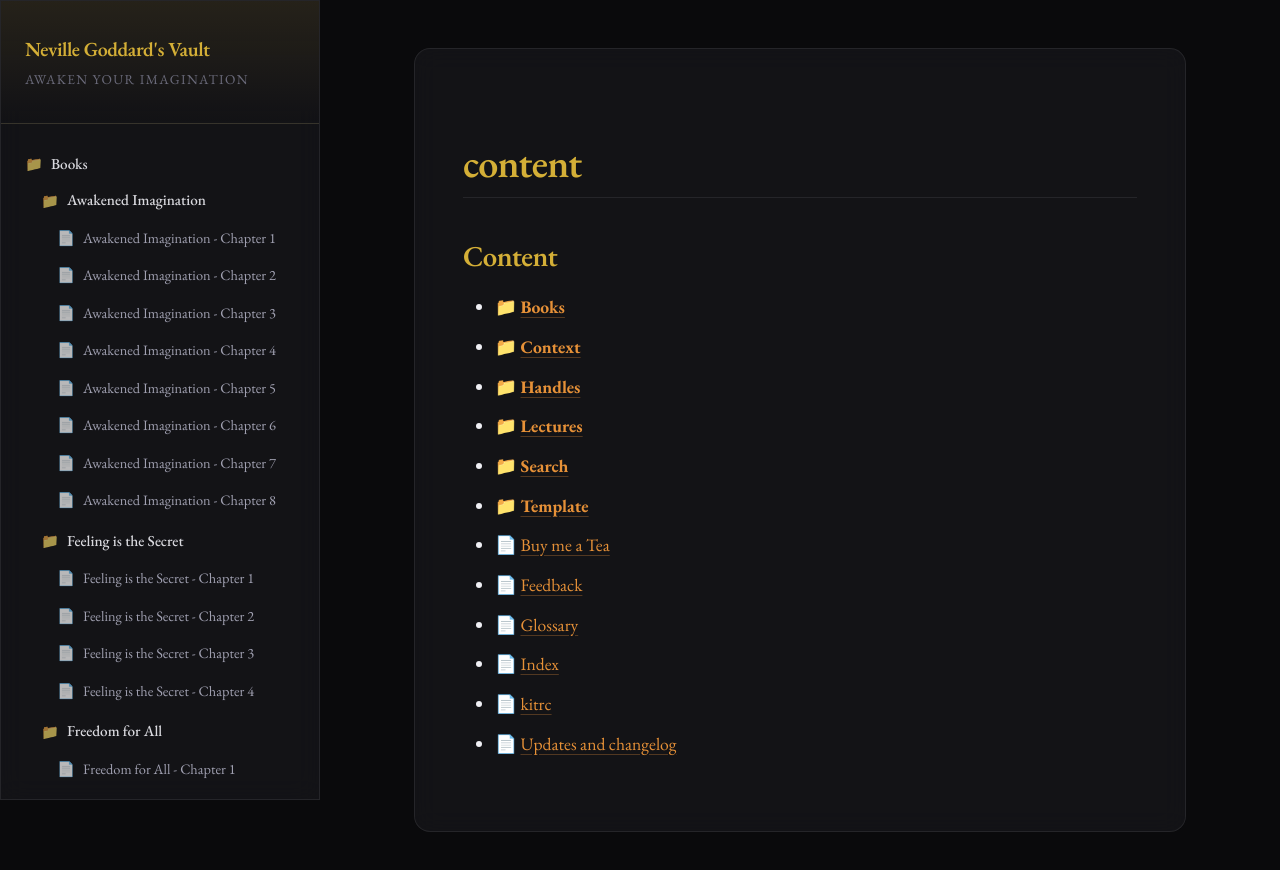
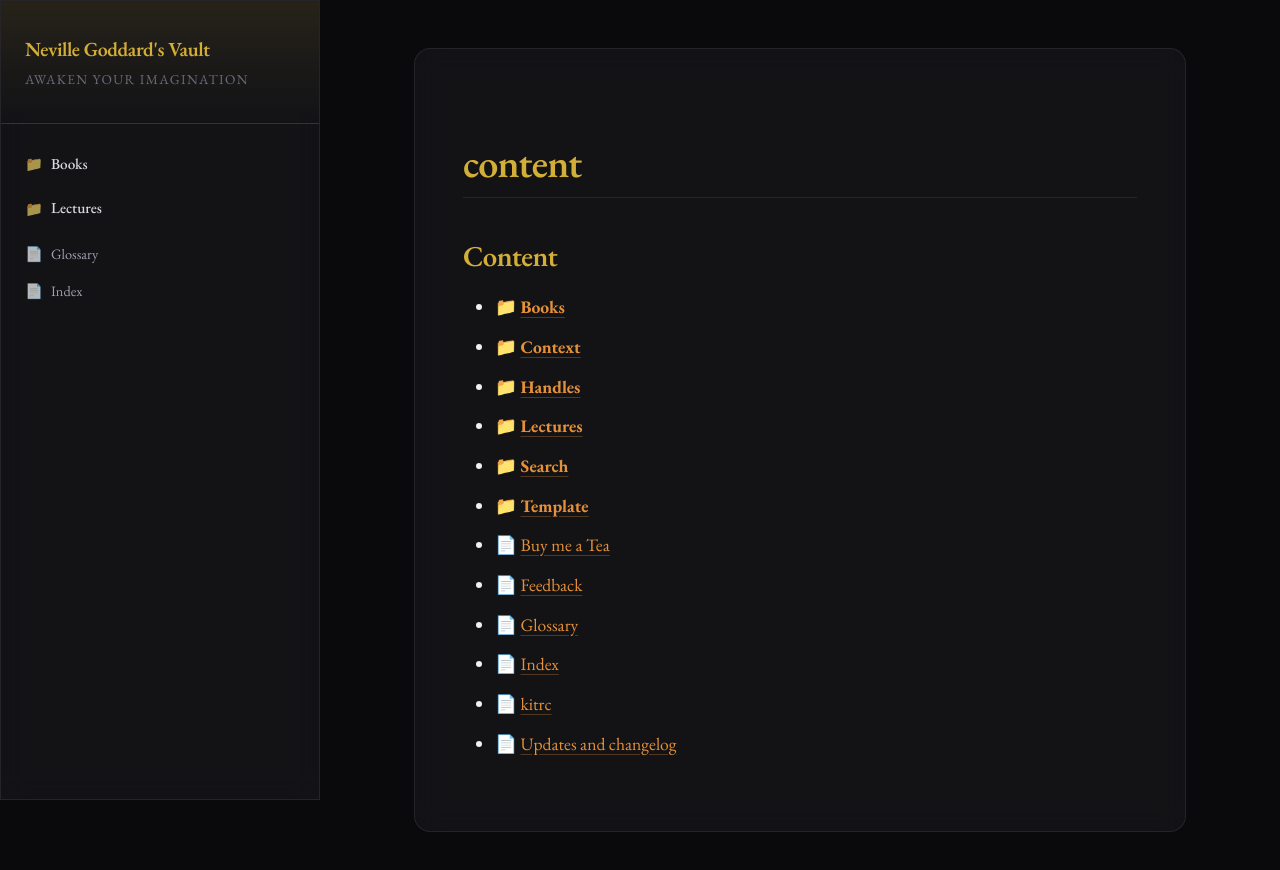
Before and after one commit to fraterr/NevilleGoddardsVault, a Next.js app: page / in a window 1280 px wide. Shown: the top 870 px of the page. Built offline with nearby package versions, Linux system fonts and the light colour scheme.

Commit message:
Fix: correct glossary links and make folders collapsible

```diff
--- a/src/components/MarkdownRenderer.tsx
+++ b/src/components/MarkdownRenderer.tsx
@@ -20,9 +20,11 @@ export default function MarkdownRenderer({ content }: MarkdownRendererProps) {
           // Overwrite link component to use Next.js Link for internal links
           a: ({ node, href, children, ...props }) => {
             if (href?.startsWith('/')) {
-              // Ensure path parts are safely slugified to prevent space/casing 404s
-              const slugifiedHref = href.split('/').map(slugify).join('/');
-              return <Link href={slugifiedHref}>{children}</Link>;
+              // Extract hash if present to preserve it
+              const [pathPart, hashPart] = href.split('#');
+              const slugifiedPath = pathPart.split('/').map(slugify).join('/');
+              const finalHref = hashPart ? `${slugifiedPath}#${hashPart}` : slugifiedPath;
+              return <Link href={finalHref}>{children}</Link>;
             }
             return (
               <a href={href} target="_blank" rel="noopener noreferrer" {...props}>
--- a/src/components/Sidebar.module.css
+++ b/src/components/Sidebar.module.css
@@ -41,7 +41,7 @@
   margin: 0;
 }
 
-.dirNode {
+.detailsGroup {
   margin-bottom: 0.5rem;
 }
 
@@ -50,6 +50,12 @@
   align-items: center;
   margin-bottom: 0.25rem;
   width: 100%;
+  cursor: pointer;
+  list-style: none; /* Hide default triangle */
+}
+
+.dirLabel::-webkit-details-marker {
+  display: none; /* Hide for Safari */
 }
 
 .dirLink {
--- a/src/components/Sidebar.tsx
+++ b/src/components/Sidebar.tsx
@@ -31,11 +31,12 @@ function TreeNode({ node, depth = 0 }: { node: VaultNode; depth?: number }) {
     const href = `/${node.slug.join('/')}`;
     return (
       <li className={styles.dirNode}>
-        <div className={styles.dirLabel} style={{ paddingLeft }}>
+        <details className={styles.detailsGroup}>
+          <summary className={styles.dirLabel} style={{ paddingLeft }}>
             <Link href={href} className={styles.dirLink}>
               <span className={styles.folderIcon}>📁</span> {node.name}
             </Link>
-        </div>
+          </summary>
           {node.children && node.children.length > 0 && (
             <ul className={styles.treeList}>
               {node.children.map(child => (
@@ -43,6 +44,7 @@ function TreeNode({ node, depth = 0 }: { node: VaultNode; depth?: number }) {
               ))}
             </ul>
           )}
+        </details>
       </li>
     );
   }
```
Lines whose indentation alone changed are shown as unchanged.
